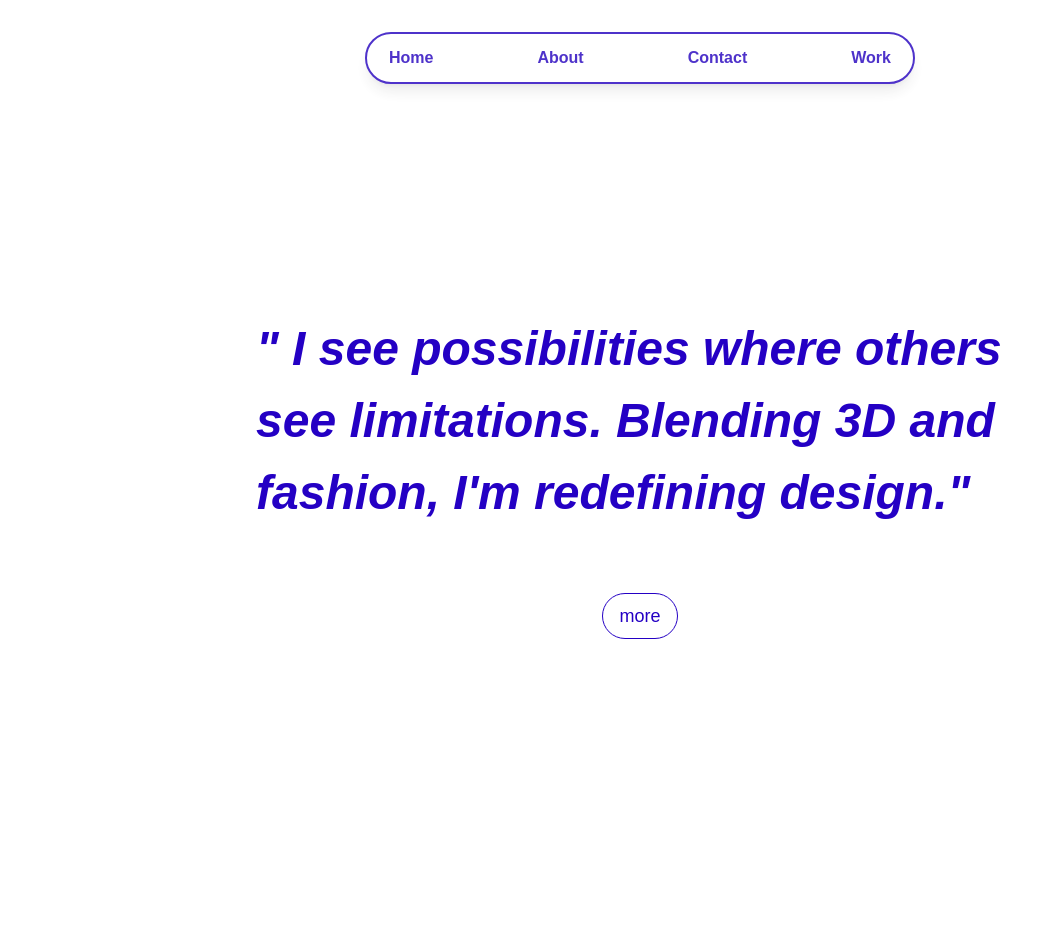
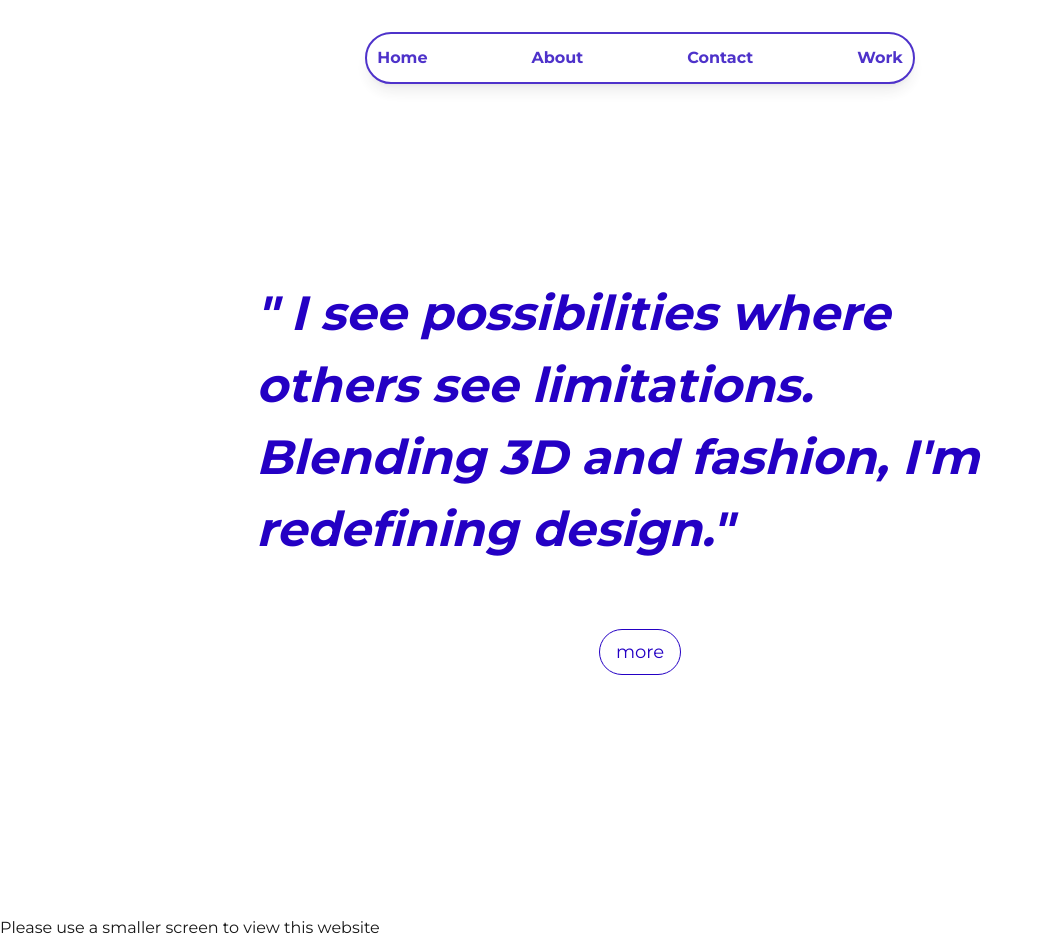
Before and after one commit to Blackponn/next-js-class-2025, a Next.js app in the folder my-app/: page /home in a window 1280 px wide. Shown: the whole page, without its empty margins (0-1062 px from the left). Before the commit the page ends 916 px from the top, so only its background shows below. Built offline with nearby package versions, Linux system fonts and the light colour scheme.

Commit message:
Font Update

```diff
--- a/my-app/src/app/globals.css
+++ b/my-app/src/app/globals.css
@@ -9,14 +9,14 @@
 body {
   background: var(--background);
   color: var(--foreground);
-  font-family: Montserrat , sans-serif;
+  font-family: var(--font-montserrat);
   margin: 0;
   padding: 0;
 }
 
-.db{
+/* .db{
   border: 1px solid red;
-}
+} */
 .warning {
   display: none;
 }
--- a/my-app/src/app/layout.js
+++ b/my-app/src/app/layout.js
@@ -1,30 +1,30 @@
-import { Geist, Geist_Mono } from "next/font/google";
+import { Montserrat} from "next/font/google";
 import "./globals.css";
 import MenuBar from "@/components/MenuBar";
 
-const geistSans = Geist({
-  variable: "--font-geist-sans",
-  subsets: ["latin"],
-});
-
-const geistMono = Geist_Mono({
-  variable: "--font-geist-mono",
-  subsets: ["latin"],
-});
+const montserrat = Montserrat({
+  variable: "--font-montserrat",
+  weight: ["300", "400", "500", "700"],
+  subsets: ["latin"],});
 
 export const metadata = {
-  title: "Create Next App",
+  title: "Tech Design",
   description: "Generated by create next app",
+
 };
+
 
 export default function RootLayout({ children }) {
   return (
     <html lang="en">
       <body
-        className={`${geistSans.variable} ${geistMono.variable} antialiased`}
+        className={`${montserrat.variable} antialiased`}
       >
        <MenuBar/>
         {children}
+        <div className="warning">
+           Please use a smaller screen to view this website
+         </div>
 
       </body>
     </html>
--- a/my-app/src/components/MenuBar.js
+++ b/my-app/src/components/MenuBar.js
@@ -3,7 +3,7 @@ import Link from 'next/link';
 export default function MenuBar() {
   return (
     // homework assignment
-    <nav className="flex bg-white shadow-lg p-1 justify-center space-x-18 w-[36%] opacity-80 rounded-[50pt] mx-auto my-8 0 border-2 border-[#2300BE] min-w-[34.4rem]">
+    <nav className="flex bg-white shadow-lg p-1 justify-center space-x-18 w-[37.5%] opacity-80 rounded-[50pt] mx-auto my-8 0 border-2 border-[#2300BE] min-w-[34.4rem]">
       <Link href="/home" className="text-[#2300BE] font-bold hover:text-white hover:bg-[#2400C4] px-4 py-2 rounded-[50pt] font-montserrat">Home</Link>
       <Link href="/about" className="text-[#2300BE] font-bold hover:text-white hover:bg-[#2400C4] px-4 py-2 rounded-[50pt] font-montserrat">About</Link>
       <Link href="/contact" className="text-[#2300BE] font-bold hover:text-white hover:bg-[#2400C4] px-4 py-2 rounded-[50pt] font-montserrat">Contact</Link>
```
